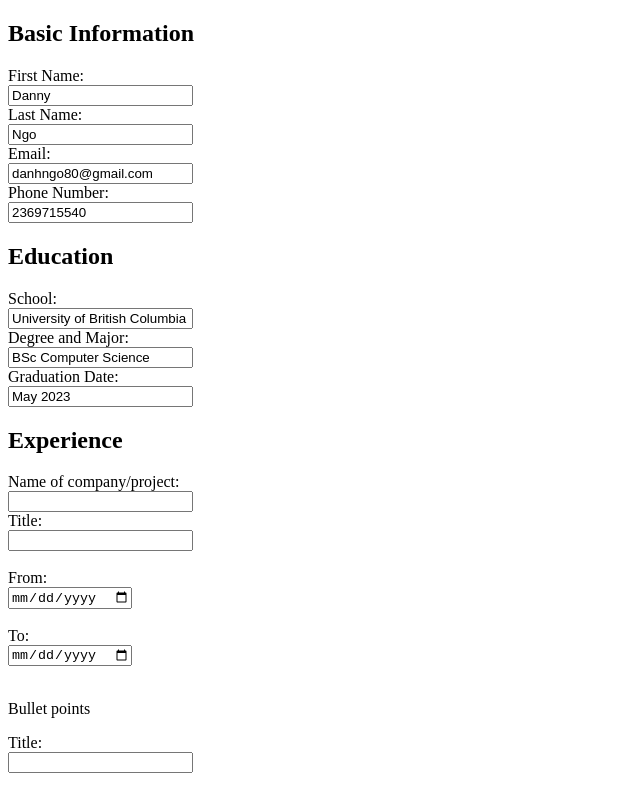
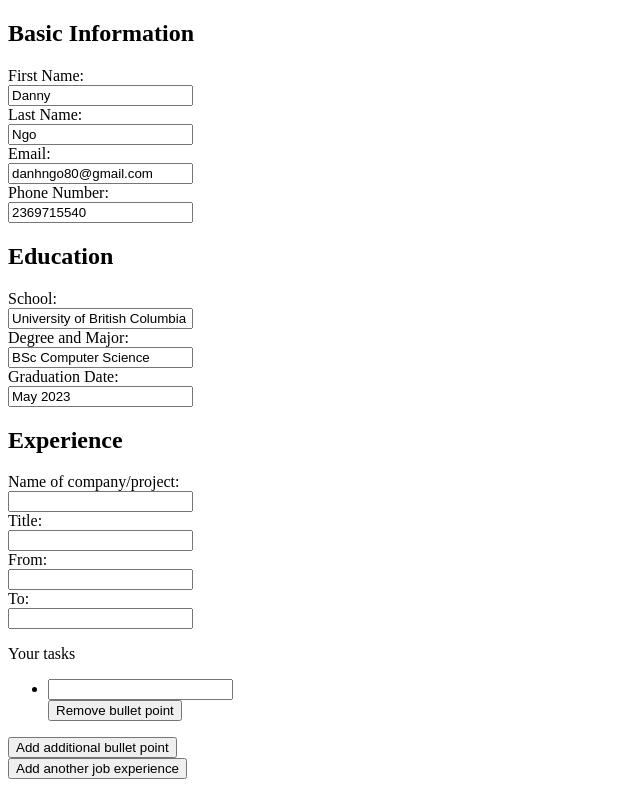
Before and after one commit to steve8D/CV-Application-Creator, a React (Create React App) app in the folder cv-application/: page / in a window 1280 px wide. Shown: the top 789 px of the page, without its empty margins (0-640 px from the left). Built offline with nearby package versions, Linux system fonts and the light colour scheme.

Commit message:
Experience Data Input refactoring pt.3

```diff
--- a/cv-application/package.json
+++ b/cv-application/package.json
@@ -9,6 +9,7 @@
     "react": "^17.0.2",
     "react-dom": "^17.0.2",
     "react-scripts": "5.0.0",
+    "uniqid": "^5.4.0",
     "web-vitals": "^2.1.2"
   },
   "scripts": {
--- a/cv-application/src/components/Form.js
+++ b/cv-application/src/components/Form.js
@@ -20,7 +20,7 @@ const Form = ({info, onInputChange}) => {
             <Input id="graduationDate" name="graduationDate" value={info.graduationDate} onInputChange={onInputChange}>Graduation Date: </Input><br/>
 
             <h2>Experience</h2>
-            <ExperienceDataInput></ExperienceDataInput>
+            <ExperienceDataInput></ExperienceDataInput><br/>
 			<button onClick={onButtonClicked}>Add another job experience</button>
 
             {/* <h2>Project</h2>
@@ -32,8 +32,8 @@ const Form = ({info, onInputChange}) => {
 
             <h2>Technical Skills</h2>
             <Input id="programmingLanguages" name="programmingLanguages" value={info.programmingLanguages} onInputChange={onInputChange}>Programming Languages: </Input><br/>
-            <Input id="frameworks" name="frameWorks" value={info.firstName} onInputChange={onInputChange}>Frameworks: </Input><br/>
-            <Input id="developerTools" name="developerTools" value={info.firstName} onInputChange={onInputChange}>Developer Tools: </Input><br/>
+            <Input id="frameworks" name="frameWorks" value={info.frameWorks} onInputChange={onInputChange}>Frameworks: </Input><br/>
+            <Input id="developerTools" name="developerTools" value={info.developerTools} onInputChange={onInputChange}>Developer Tools: </Input><br/>
         </div>
     )
 }
--- a/cv-application/src/components/reuseable-input-fields/ExperienceDataInput.js
+++ b/cv-application/src/components/reuseable-input-fields/ExperienceDataInput.js
@@ -2,41 +2,66 @@ import { useState } from "react";
 import Input from "./Input.js"
 import uniqid from "uniqid";
 
-const ExperienceDataInput = ({onButtonClicked}) => {
+const ExperienceDataInput = () => {
     const [experienceData, setExperienceData] = useState({
 		companyName: '',
 		title: '',
 		from: '',
 		to: '',
-		task: {
+		tasks: [{text: 'eating food', id:uniqid()}],
+	});
+
+	const [taskData, setTaskData] = useState({
+		text: '',
+		id: uniqid()
+	})
+
+	const handleInfoChange = (event) => {
+		let name = event.target.name;
+		let value = event.target.value;
+
+		if (name === 'task') {
+			setTaskData({
+				text: value,
+				id: taskData.id
+			});
+		} else {
+			setExperienceData(experienceData => ({...experienceData, [name]: value}));
+		}
+  	}
+
+	const onAddButton = (e) => {
+		e.preventDefault();
+
+		let newTasksArray = [...experienceData.tasks, taskData];
+		setExperienceData(experienceData => ({...experienceData, tasks: newTasksArray}))
+
+		setTaskData({
 			text: '',
 			id: uniqid()
-      	},
-		tasks: [],
-	});
-
-	const handleInfoChange = (event) => {
-		setExperienceData(state => ({...state, [event.target.name]: event.target.value}));
-  	}
-
-	const onAddButton = () => {
-
+		});
 	}
 
-	const onRemoveButton = () => {
-
+	const onRemoveButton = (e, id) => {
+		e.preventDefault();
 	}
 
     return (
 		<>
 			<Input id="companyName" name="companyName" value={experienceData.companyName} onInputChange={handleInfoChange}>Name of company/project: </Input><br/>
-            <Input id="jobTitle" name="title" value={experienceData.title} onInputChange={handleInfoChange}>Title: </Input><br/><br/>
-			<Input id="companyStartDate" type="date" name="from" value={experienceData.from} onInputChange={handleInfoChange}>From: </Input><br/><br/>
-            <Input id="companyEndDate" type="date" name="to" value={experienceData.to} onInputChange={handleInfoChange}>To: </Input><br/><br/>
-			<p>Bullet points</p>
-			<Input id="jobTitle" name="title" value={experienceData.title} onInputChange={handleInfoChange}>Title: </Input><br/><br/>
-			<button onClick={onButtonClicked}>Add additional bullet point</button>
-			{experienceData.tasks.length !== 0 && <button onClick={onButtonClicked}>Add additional bullet point</button>}
+            <Input id="jobTitle" name="title" value={experienceData.title} onInputChange={handleInfoChange}>Title: </Input><br/>
+			<Input id="companyStartDate" name="from" value={experienceData.from} onInputChange={handleInfoChange}>From: </Input><br/>
+            <Input id="companyEndDate" name="to" value={experienceData.to} onInputChange={handleInfoChange}>To: </Input><br/>
+			<p>Your tasks</p>
+			<ul>
+			{experienceData.tasks.map(task => (
+				<li key={task.id}>
+					<Input id="companyEndDate" name="task" onInputChange={handleInfoChange} includeLabel={false}></Input><br/>
+					<button onClick={onRemoveButton}>Remove bullet point</button>
+				</li>
+			))}
+			</ul>
+			<button onClick={onAddButton}>Add additional bullet point</button>
 		</>
     )
 }
--- a/cv-application/src/components/reuseable-input-fields/Input.js
+++ b/cv-application/src/components/reuseable-input-fields/Input.js
@@ -1,9 +1,9 @@
 import React from "react";
 
-const Input = ({id, type="text", name, value, children, onInputChange}) => {
+const Input = ({id, type="text", name, value, children, onInputChange, includeLabel = true}) => {
     return (
     <>
-        <label htmlFor={id}>{children}</label><br/>
+        {includeLabel && <><label htmlFor={id}>{children}</label><br/></>}
         <input
         type={type}
         name={name}
```
